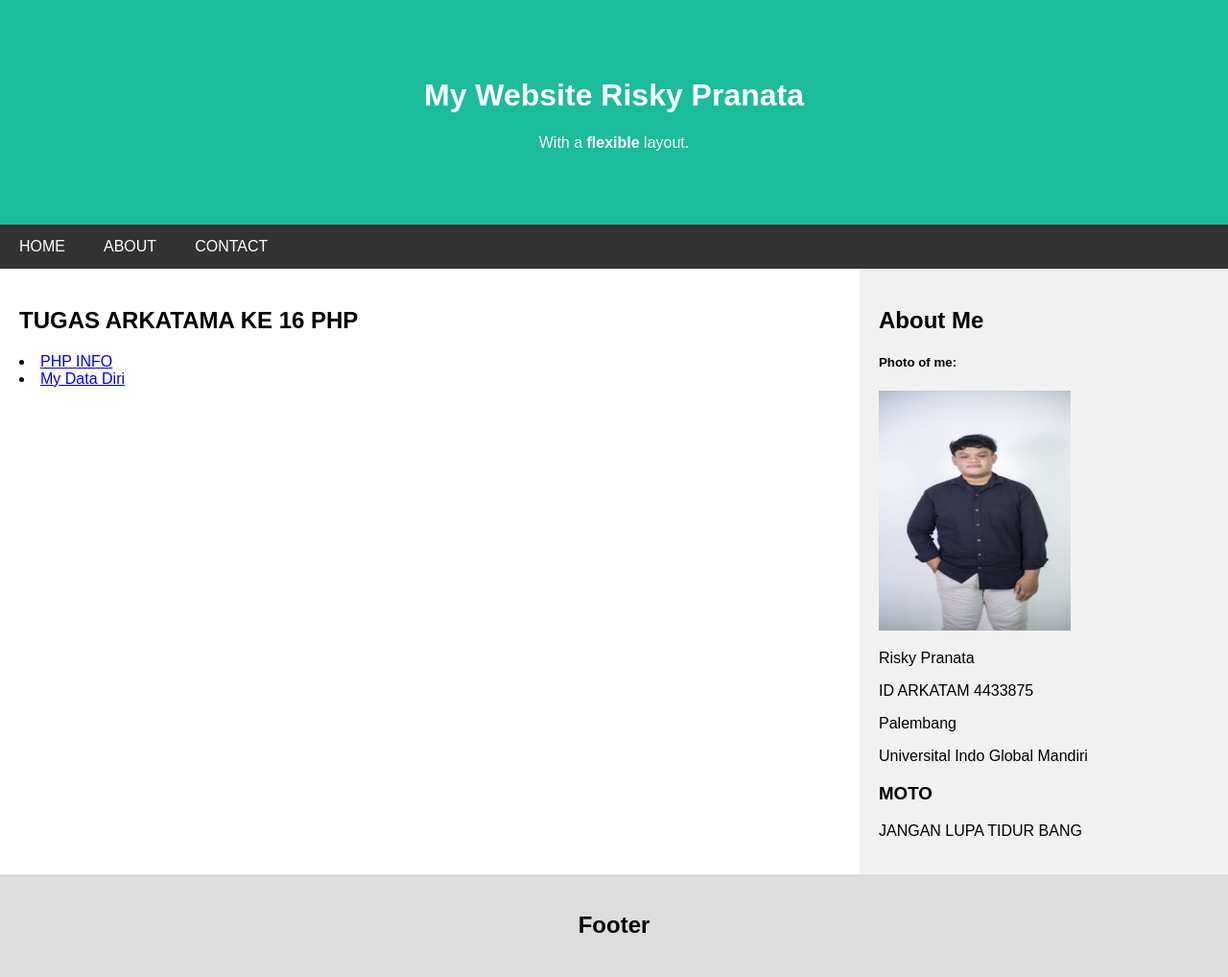
After one commit to ikykun12/-FSWD2-arkatama-php, a PHP site: page /index.html in a window 1280 px wide. The commit adds this page. Shown: the whole page at 96% size. Run offline with PHP 8.4, Linux system fonts and the light colour scheme.

Commit message:
menambahkan index.html

```diff
--- /dev/null
+++ b/css/reponsive.css
@@ -0,0 +1,80 @@
+* {
+  box-sizing: border-box;
+}
+
+/* Style the body */
+body {
+  font-family: Arial;
+  margin: 0;
+}
+
+/* Header/logo Title */
+.header {
+  padding: 60px;
+  text-align: center;
+  background: #1abc9c;
+  color: white;
+}
+
+/* Style the top navigation bar */
+.navbar {
+  display: flex;
+  background-color: #333;
+}
+
+/* Style the navigation bar links */
+.navbar a {
+  color: white;
+  padding: 14px 20px;
+  text-decoration: none;
+  text-align: center;
+}
+
+/* Change color on hover */
+.navbar a:hover {
+  background-color: #ddd;
+  color: black;
+}
+
+/* Column container */
+.row {
+  display: flex;
+  flex-wrap: wrap;
+}
+
+/* Create two unequal columns that sits next to each other */
+/* Sidebar/left column */
+.side {
+  flex: 30%;
+  background-color: #f1f1f1;
+  padding: 20px;
+}
+
+/* Main column */
+.main {
+  flex: 70%;
+  background-color: white;
+  padding: 20px;
+}
+
+/* Fake image, just for this example */
+.fakeimg {
+  background-color: #aaa;
+  width: 100%;
+  padding: 20px;
+}
+
+/* Footer */
+.footer {
+  padding: 20px;
+  text-align: center;
+  background: #ddd;
+}
+
+/* Responsive layout - when the screen is less than 700px wide, make the two columns stack on top of each other instead of next to each other */
+@media screen and (max-width: 700px) {
+  .row,
+  .navbar {
+    flex-direction: column;
+  }
+}
--- /dev/null
+++ b/index.html
@@ -0,0 +1,64 @@
+<!DOCTYPE html>
+<html>
+
+<head>
+    <title>Halaman Home</title>
+    <meta charset="UTF-8">
+    <meta name="viewport" content="width=device-width, initial-scale=1">
+    <link rel="stylesheet" href="/css/reponsive.css">
+</head>
+
+<body>
+
+
+    <!-- Header -->
+    <div class="header">
+        <h1>My Website Risky Pranata</h1>
+        <p>With a <b>flexible</b> layout.</p>
+    </div>
+
+    <!-- Navigation Bar -->
+    <div class="navbar">
+        <a href="#">HOME </a>
+        <a href="#">ABOUT</a>
+        <a href="#">CONTACT</a>
+
+    </div>
+
+    <!-- The flexible grid (content) -->
+    <div class="row">
+
+        <div class="main">
+            <h2>TUGAS ARKATAMA KE 16 PHP</h2>
+            <nav class="nav">
+                <li>
+                    <a href="pages/index.php" style="flex: auto;">PHP INFO</a>
+                </li>
+            </nav>
+            <nav class="nav">
+                <li>
+                    <a href="pages/mydatadiri.php" style="flex: auto;">My Data Diri</a>
+                </li>
+            </nav>
+        </div>
+        <div class="side">
+            <h2>About Me</h2>
+            <h5>Photo of me:</h5>
+            <img src="image/iky.jpg" alt="" width="200px" height="250px">
+            <p>Risky Pranata</p>
+            <p>ID ARKATAM 4433875</p>
+            <p>Palembang</p>
+            <p>Universital Indo Global Mandiri</p>
+            <h3>MOTO</h3>
+            <p>JANGAN LUPA TIDUR BANG </p>
+        </div>
+    </div>
+
+    <!-- Footer -->
+    <div class="footer">
+        <h2>Footer</h2>
+    </div>
+
+</body>
+
+</html>
--- a/mydatadiri.php
+++ b/pages/mydatadiri.php
@@ -1,3 +1,4 @@
+
 <?php
 // deklarasi variabel dengan nilai biodata
 $nama = "Risky Pranata";
```
Also changed, not shown: README.md, pages/index.php (renamed from index.php).
